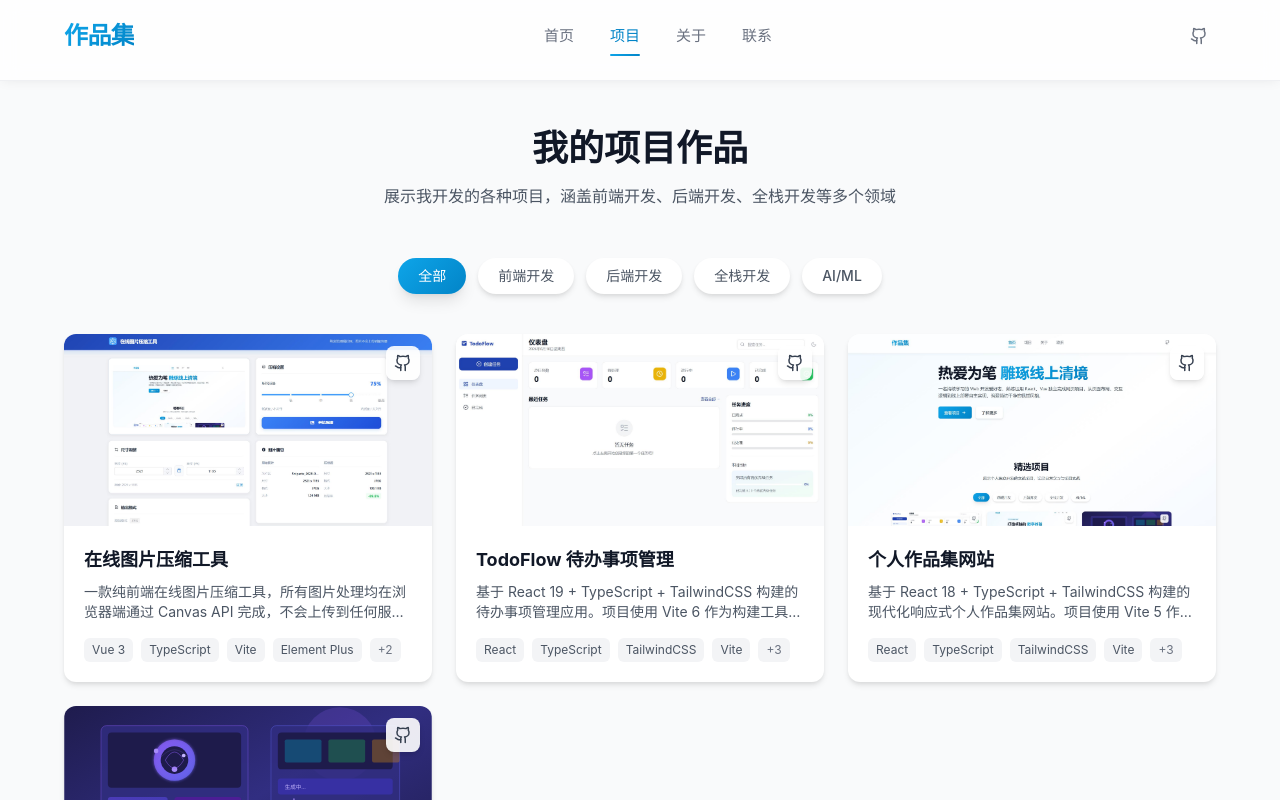
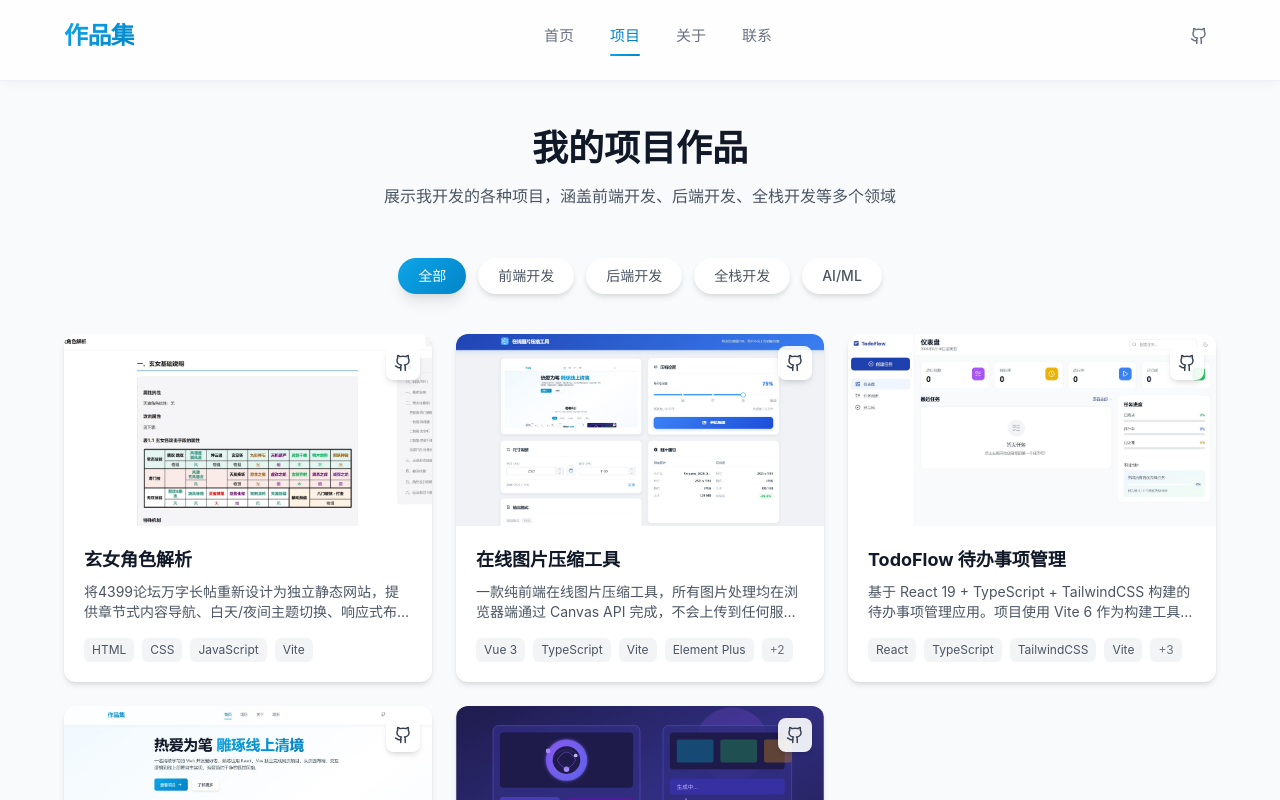
Before and after one commit to chen-1368/portfolio, a React (Vite) app: page /projects in a window 1280 px wide. Shown: the top 800 px of the page. Built offline with nearby package versions, Linux system fonts and the light colour scheme.

Commit message:
增加项目-玄女角色解析

```diff
--- a/src/data/projects.ts
+++ b/src/data/projects.ts
@@ -109,4 +109,37 @@ export const projects: Project[] = [
     link: 'https://imagecompression.luminoussunrise.site/',
     github: 'https://github.com/chen-1368/imageCompression',
   },
+  {
+    id: '5',
+    name: '玄女角色解析',
+    description:
+      '将4399论坛万字长帖重新设计为独立静态网站，提供章节式内容导航、白天/夜间主题切换、响应式布局等完善的阅读体验，涵盖角色技能数值、机制分析、觉醒选择与玩法推荐共六章深度内容。',
+    image: '/images/xuannv.jpg',
+    category: '前端开发',
+    techStack: ['HTML', 'CSS', 'JavaScript', 'Vite'],
+    achievements: [
+      '基于 CSS Variables 实现完整主题系统，支持白天/夜间模式切换并跟随系统偏好',
+      '桌面端固定目录导航配合 Intersection Observer 实现滚动自动高亮，移动端折叠菜单适配小屏',
+      '原生图片懒加载与平滑滚动，优化长文阅读体验',
+      '三档响应式断点（1400px / 768px / 480px）覆盖桌面到手机全设备',
+      '使用 Vite 构建，产物自动添加内容哈希优化缓存策略',
+    ],
+    link: 'https://xuannv.luminoussunrise.site/',
+    github: 'https://github.com/chen-1368/xuan-nv',
+  },
 ];
+
+/*
+格式:
+{
+  id: '3',
+  name: '',
+  description: '',
+  image: '/images/xxx.jpg',
+  category: '前端开发',
+  techStack: [],
+  achievements: [],
+  link: '',
+  github: '',
+}
+*/
```
Also changed, not shown: public/images/xuannv.jpg (added).
